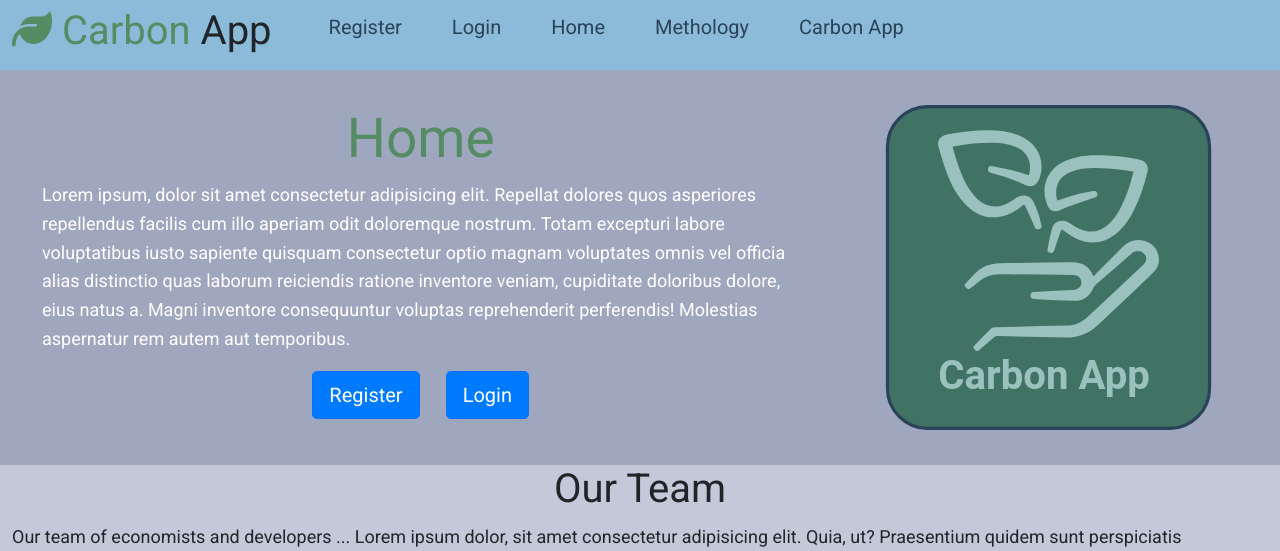
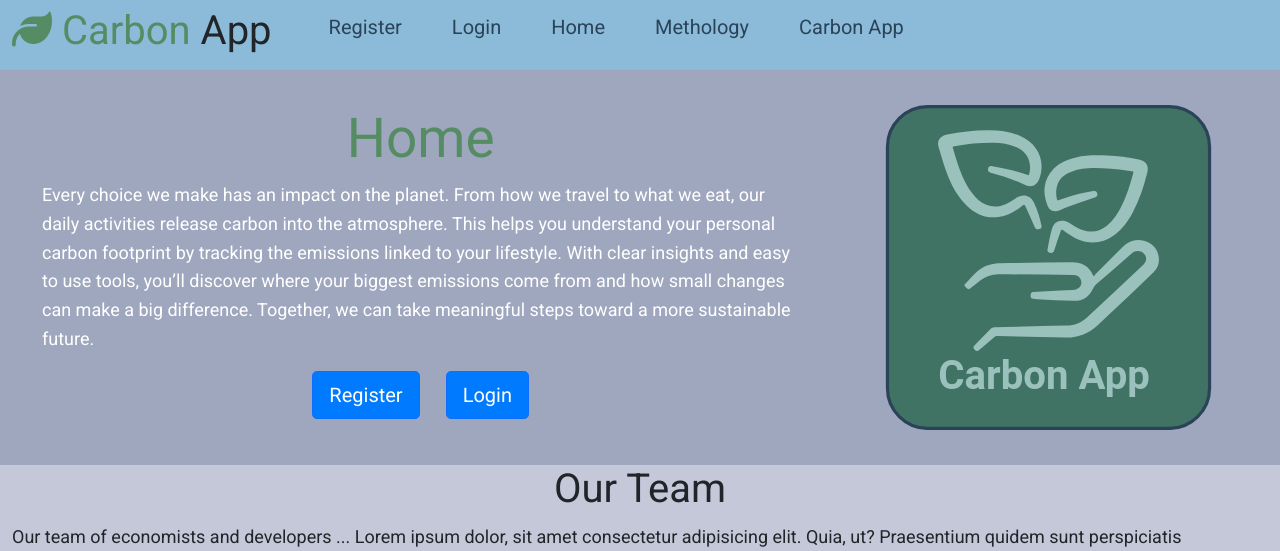
Before and after one commit to JosefLeininger03/carbon_app_2025, a Flask app: page / in a window 1280 px wide. Shown: the top 551 px of the page. Run offline with Flask 2, Linux system fonts and the light colour scheme; some libraries are stand-ins or nearby versions.

Commit message:
Update home.html

```diff
--- a/capp/templates/home.html
+++ b/capp/templates/home.html
@@ -9,7 +9,7 @@
       <div class="box">
         <h1 style="font-size:55px;"><span class="text-logo"> Home</span></h1>
         <p style="text-align:left;">
-            Lorem ipsum, dolor sit amet consectetur adipisicing elit. Repellat dolores quos asperiores repellendus facilis cum illo aperiam odit doloremque nostrum. Totam excepturi labore voluptatibus iusto sapiente quisquam consectetur optio magnam voluptates omnis vel officia alias distinctio quas laborum reiciendis ratione inventore veniam, cupiditate doloribus dolore, eius natus a. Magni inventore consequuntur voluptas reprehenderit perferendis! Molestias aspernatur rem autem aut temporibus.
+          Every choice we make has an impact on the planet. From how we travel to what we eat, our daily activities release carbon into the atmosphere. This helps you understand your personal carbon footprint by tracking the emissions linked to your lifestyle. With clear insights and easy to use tools, you’ll discover where your biggest emissions come from and how small changes can make a big difference. Together, we can take meaningful steps toward a more sustainable future.
         </p>
         <div class="container_buttons_links_header_home">
           <div class="btn">
```
